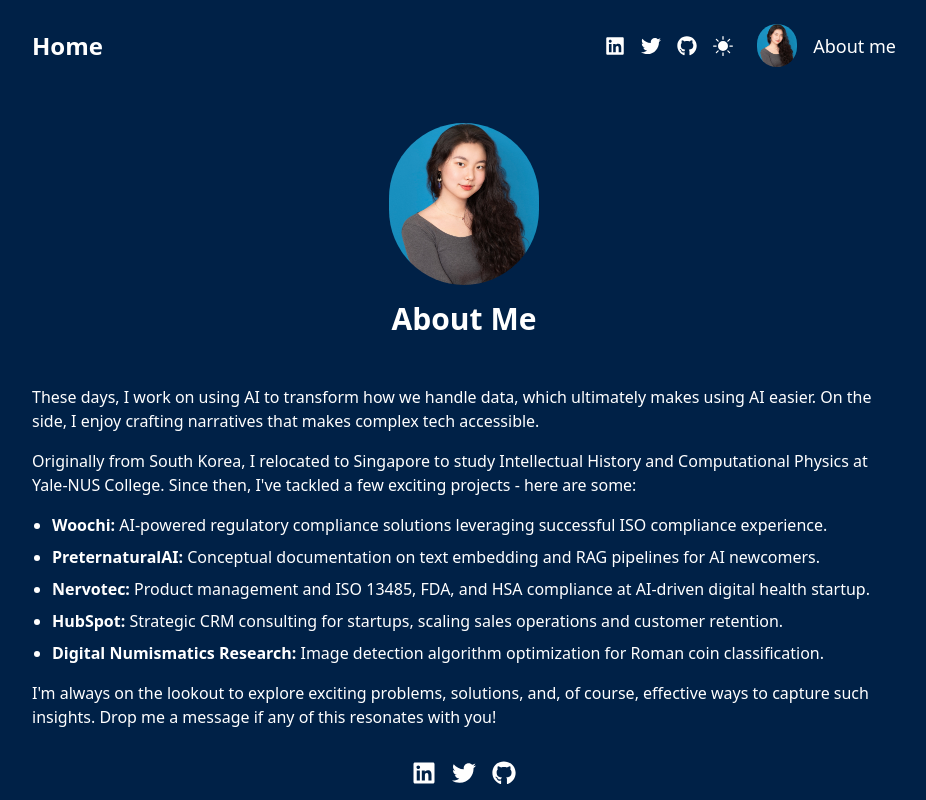
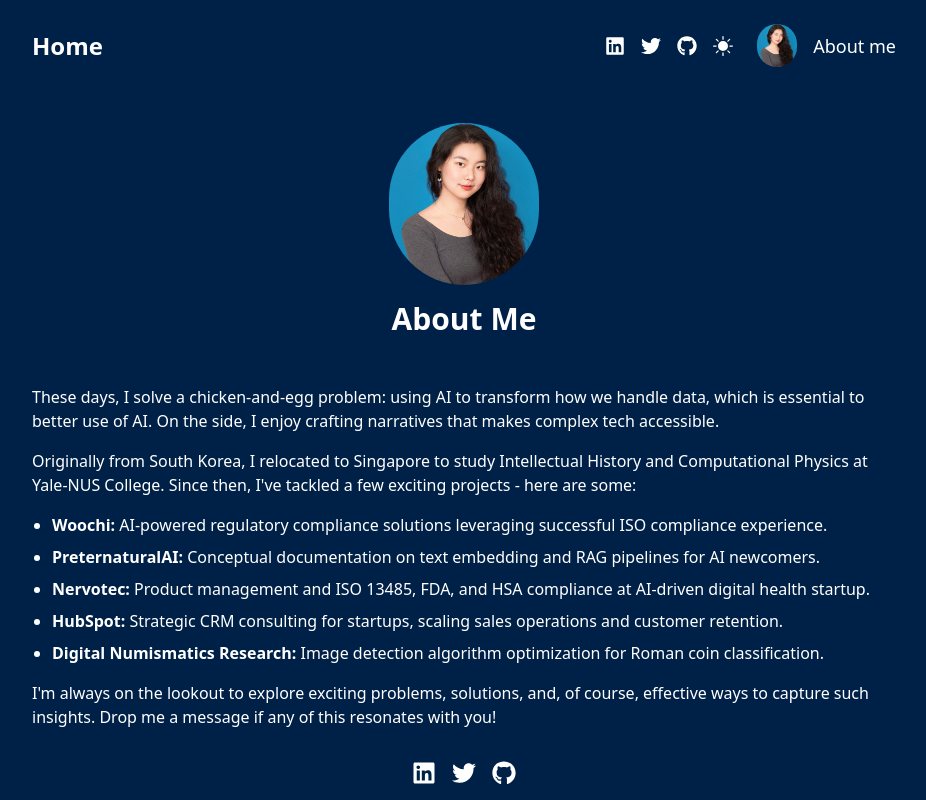
Before and after one commit to minuscholastica/Minune, a Next.js app: page /about in a window 1280 px wide. Shown: the top 800 px of the page, without its empty margins (176-1102 px from the left). Built offline with nearby package versions, Linux system fonts and the light colour scheme.

Commit message:
chicken-and-egg

```diff
--- a/app/about/page.tsx
+++ b/app/about/page.tsx
@@ -19,7 +19,7 @@
 
       <div className="space-y-4">
         <p>
-          These days, I work on using AI to transform how we handle data, which ultimately makes using AI easier. On the side, I enjoy crafting narratives that makes complex tech accessible.
+          These days, I solve a chicken-and-egg problem: using AI to transform how we handle data, which is essential to better use of AI. On the side, I enjoy crafting narratives that makes complex tech accessible.
         </p>
 
         <p>
@@ -37,6 +37,7 @@
         <p>
           I&apos;m always on the lookout to explore exciting problems, solutions, and, of course, effective ways to capture such insights. Drop me a message if any of this resonates with you!
         </p>
+
       </div>
 
       <div className="mt-8 flex justify-center space-x-4">
```
